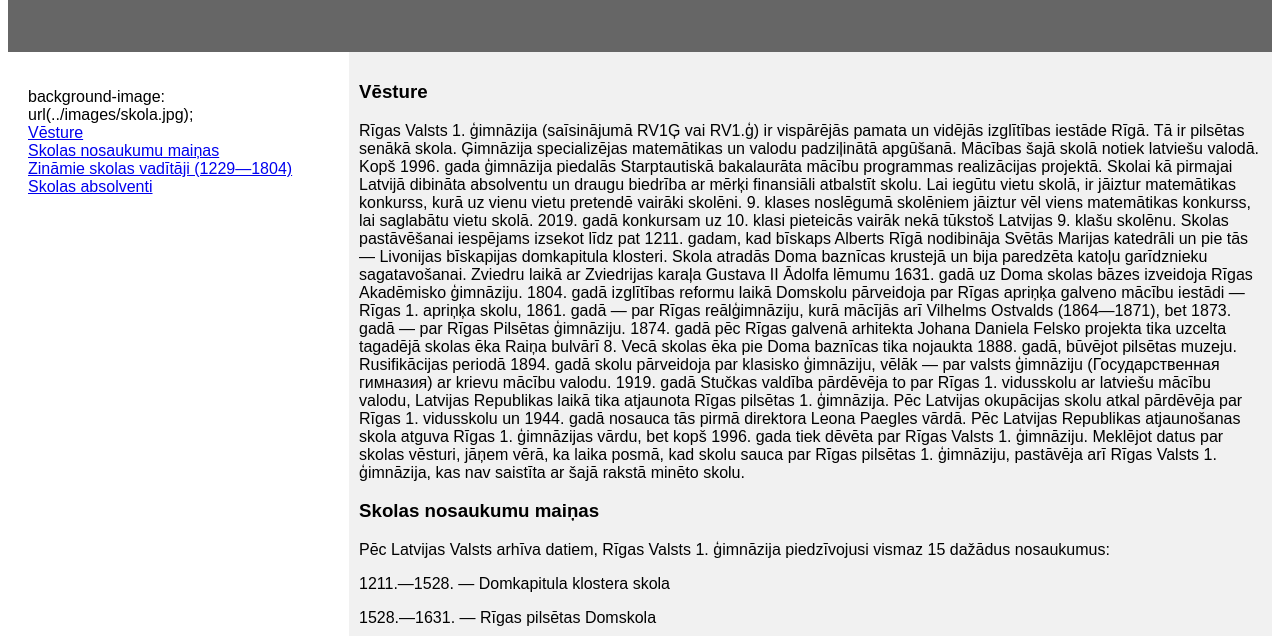
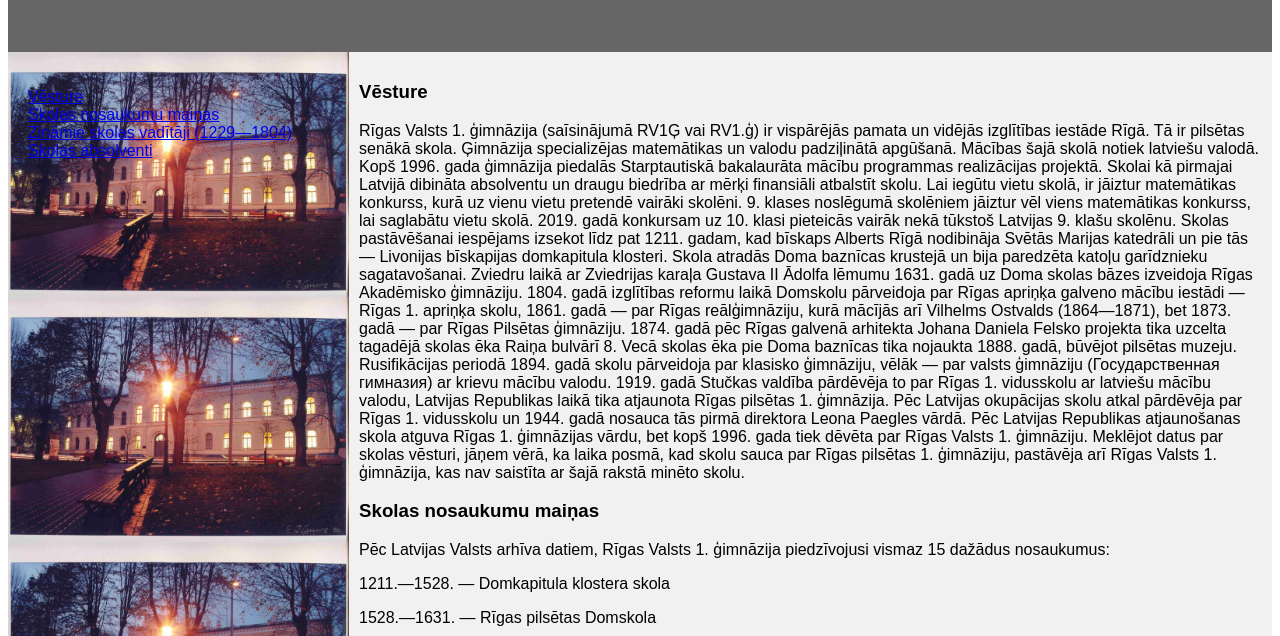
Before and after one commit to Linda-boop/Datorika-22.03, a plain HTML site: page skola.html in a window 1280 px wide. Shown: the part 164-800 px from the top of the page. Drawn offline with Linux system fonts and the light colour scheme.

Commit message:
Update skola.html

```diff
--- a/skola.html
+++ b/skola.html
@@ -35,6 +35,7 @@ nav {
   flex: 1;
   background-size: contain;
   background-repeat: repeat;
+  background-image: url(../images/skola.jpg);
   position: relative;
   padding: 20px;
 }
@@ -79,7 +80,6 @@ footer {
 <section>
   <nav>
     <ul>
-      background-image: url(../images/skola.jpg);
       <li><a href="#vesture">Vēsture</a></li>
       <li><a href="#nosaukumi">Skolas nosaukumu maiņas</a></li>
       <li><a href="#vaditaji">Zināmie skolas vadītāji (1229—1804)</a></li>
```
